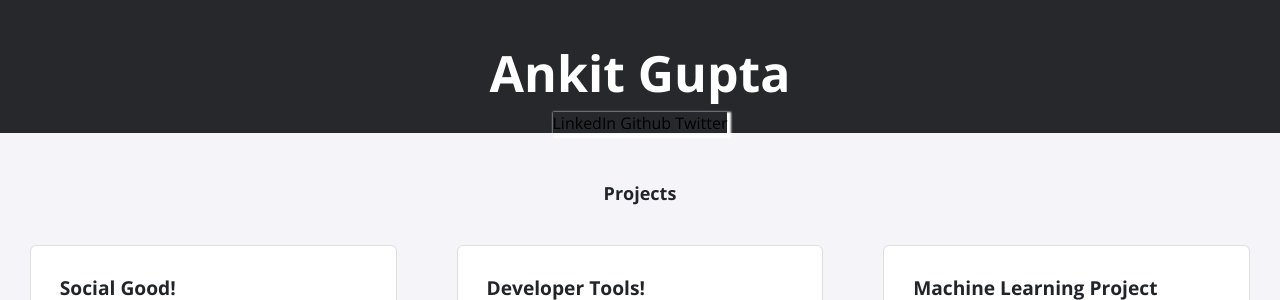
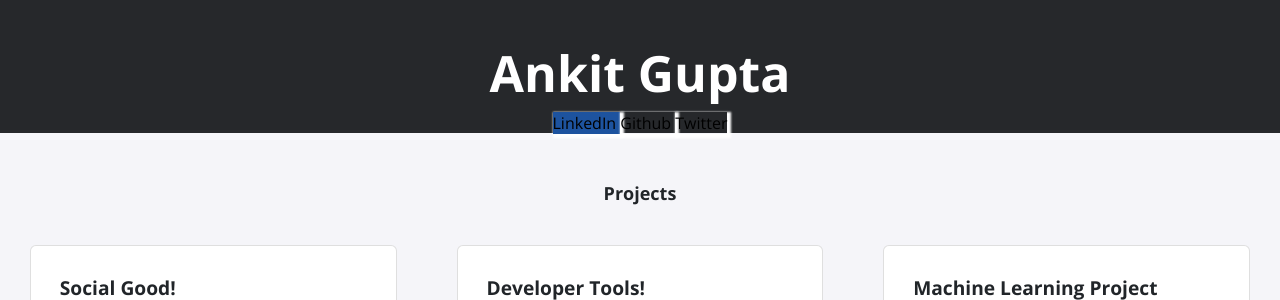
Before and after one commit to luckyhero613/luckyhero613.github.io, a Jekyll site: the page built from index.html, in a window 1280 px wide. Shown: the part 257-557 px from the top of the page. Built offline with Jekyll 4.4.1, drawn with Linux system fonts in a browser that asks for light colours; nearby versions of some CDN libraries.

Commit message:
Update profile.html

```diff
--- a/_includes/profile.html
+++ b/_includes/profile.html
@@ -3,10 +3,16 @@
         <img src="./assets/img/logo.jpg">
     </div>
     <h1>{{ site.title }}</h1>
-    <div style="display: inline; color: #1d539f; box-shadow: 2px 2px 2px 2px white">
-        <a href="https://linkedin.com/in/luckyhero613" target="_blank">LinkedIn</a>
-        <a href="https://github.com/luckyhero613" target="_blank">Github</a>
-        <a href="https://twitter.com/luckyhero613" target="_blank">Twitter</a>
+    <div style="display: inline;">
+        <div style="display: inline; background-color: #1d539f; box-shadow: 2px 2px 2px 2px white">
+            <a href="https://linkedin.com/in/luckyhero613" target="_blank">LinkedIn</a>
+        </div>
+        <div style="display: inline; color: #1d539f; box-shadow: 2px 2px 2px 2px white">
+            <a href="https://github.com/luckyhero613" target="_blank">Github</a>
+        </div>
+        <div style="display: inline; color: #1d539f; box-shadow: 2px 2px 2px 2px white">
+            <a href="https://twitter.com/luckyhero613" target="_blank">Twitter</a>
+        </div>
     </div>
     <br>
 </div>
```
